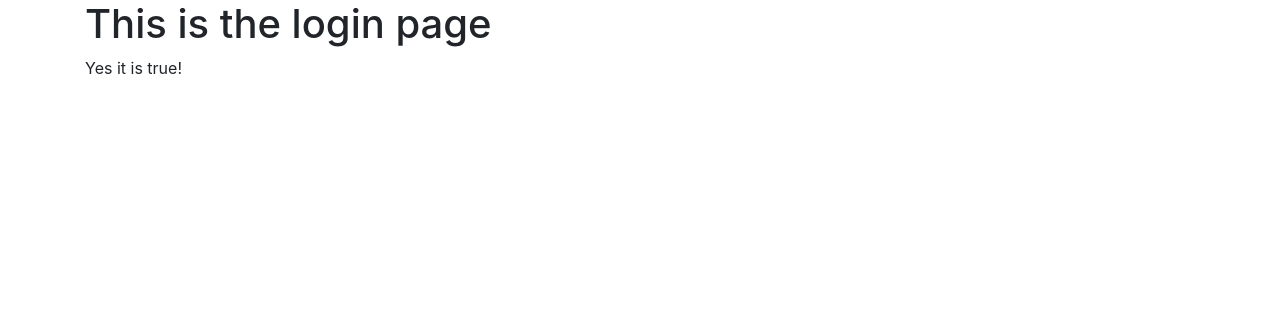
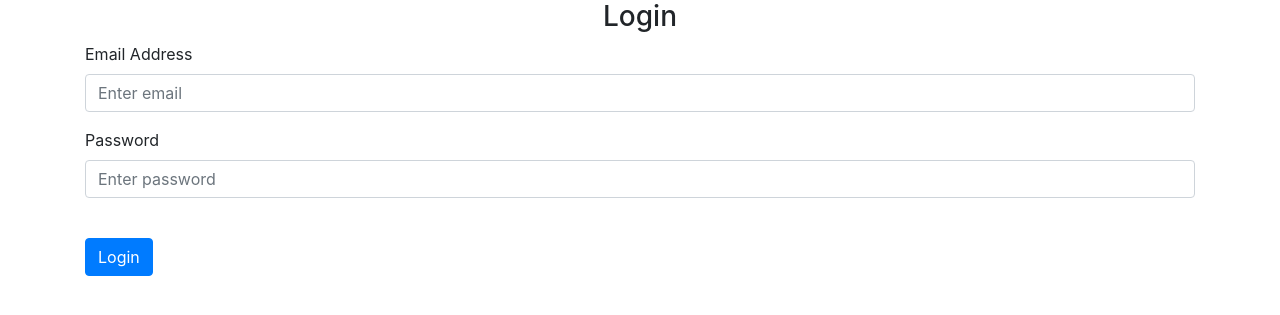
Before and after one commit to henriquebueno45/NotesWebsite_withFlask, a Flask app: page /login in a window 1280 px wide. Shown: the part 56-371 px from the top of the page. Run offline with Flask 3, Linux system fonts and the light colour scheme; some libraries are stand-ins or nearby versions.

Commit message:
estrutura dos templates de login e singup

```diff
--- a/website/templates/login.html
+++ b/website/templates/login.html
@@ -1,8 +1,30 @@
 {% extends "base.html" %} {% block title %}Login{% endblock %}
 
 {% block content%}
-<h1> This is the login page</h1>
-{% if boolean == True %}
-Yes it is true!
-{% endif %}
+<form method="POST">
+    <h3 align="center">Login</h3>
+    <div class="form-group">
+        <label for="email">Email Address</label>
+        <input
+            type="email"
+            class="form-control"
+            id="email"
+            name="email"
+            placeholder="Enter email"
+        />
+    </div>
+    <div class="form-group">
+        <label for="password">Password</label>
+        <input
+            type="password"
+            class="form-control"
+            id="password"
+            name="password"
+            placeholder="Enter password"
+        />
+    </div>
+    <br />
+    <button type="submit" class="btn btn-primary">Login</button>
+</form>
+
 {% endblock%}
```
Also changed, not shown: website/templates/sign_up.html (+45 -1 lines).
